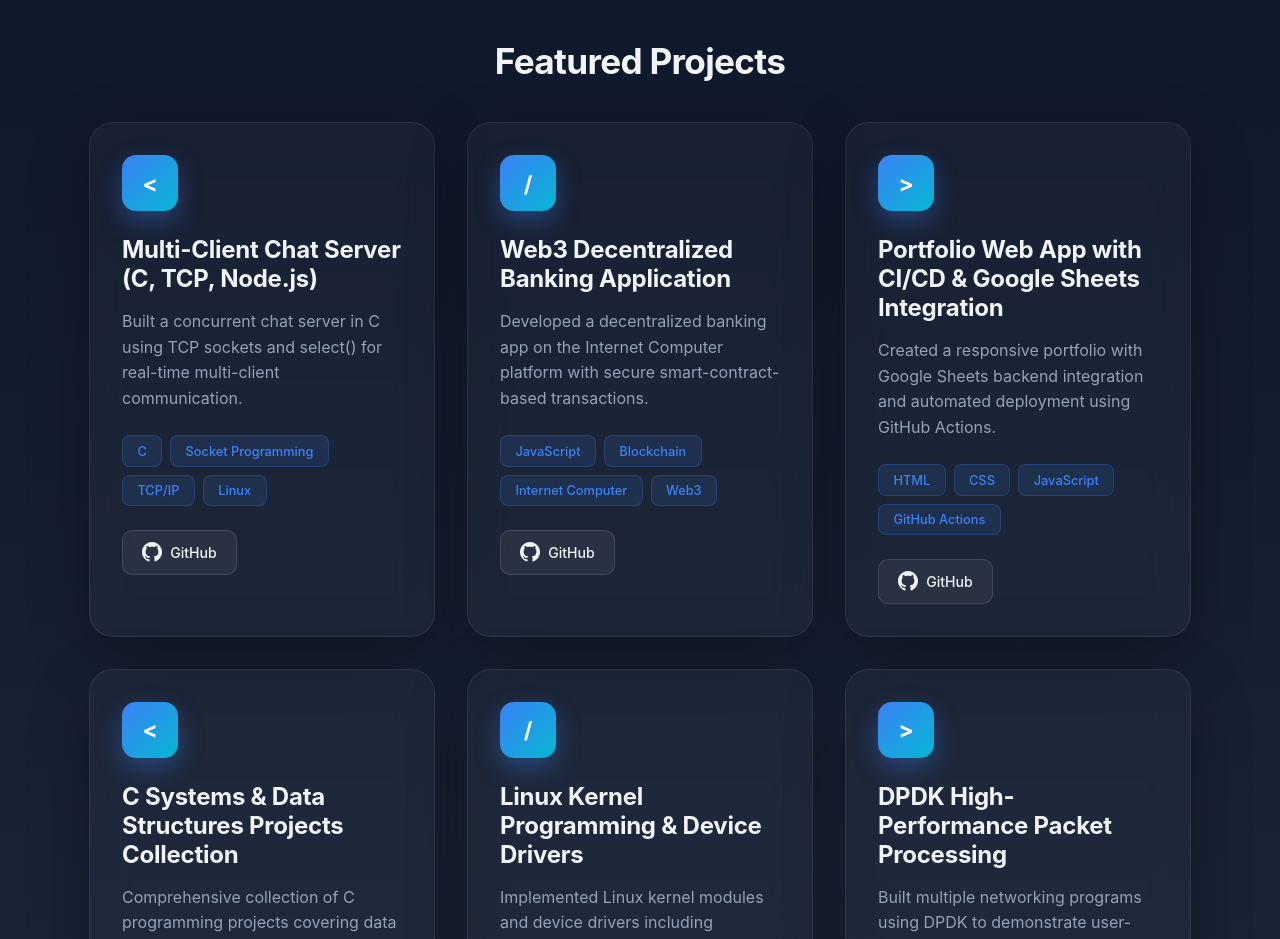
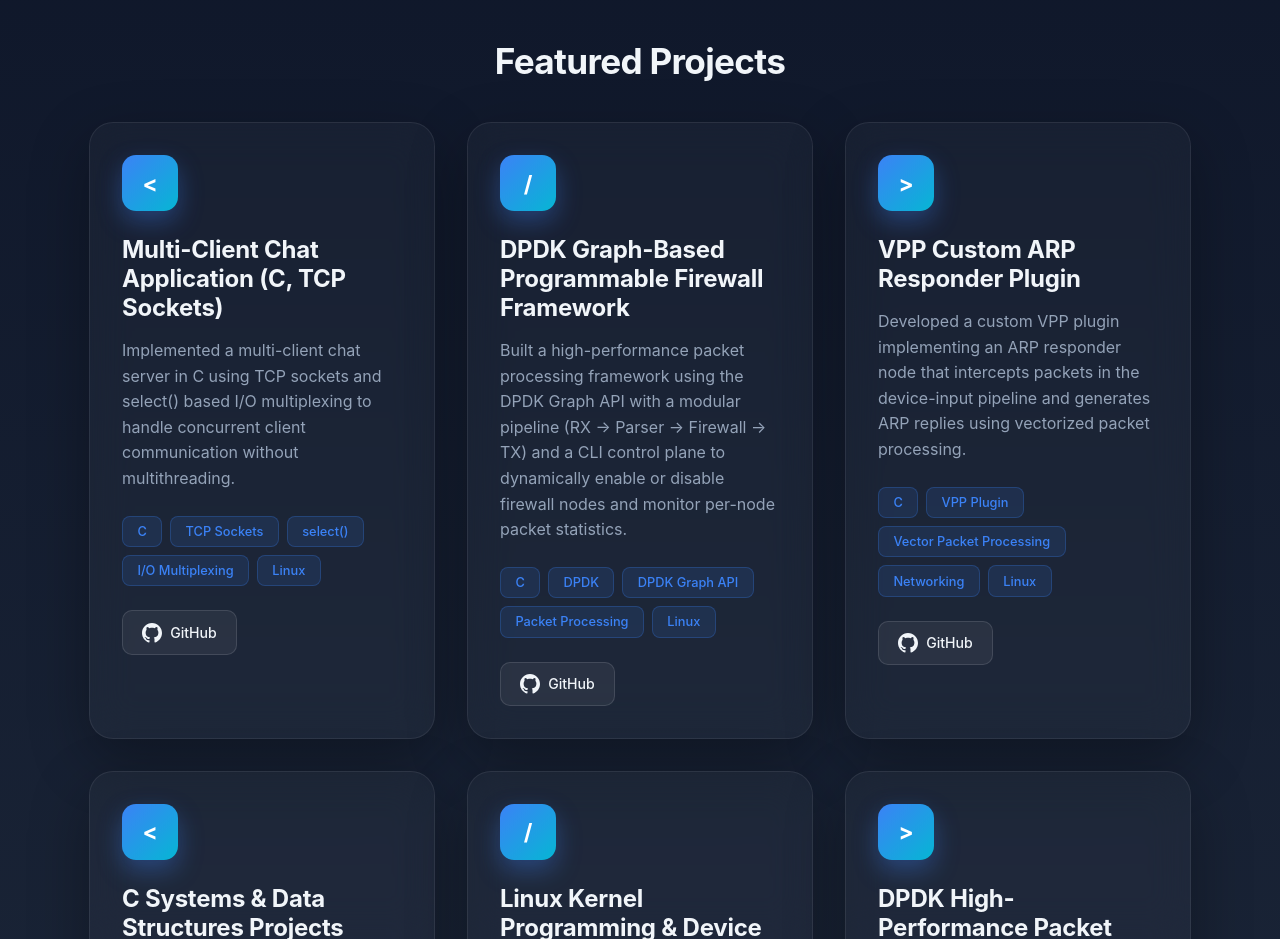
Before and after one commit to harshraj1695/Portfolio, a React (Vite) app: page / in a window 1280 px wide. Shown: the part 1640-2579 px from the top of the page. Built offline with nearby package versions, Linux system fonts and the light colour scheme; no server answers.

Commit message:
updated the project section

```diff
--- a/src/components/Projects.tsx
+++ b/src/components/Projects.tsx
@@ -4,25 +4,25 @@ import './Projects.css';
 
 const projectsData: Project[] = [
  {
-    title: 'Multi-Client Chat Server (C, TCP, Node.js)',
+  title: 'Multi-Client Chat Application (C, TCP Sockets)',
   description:
-      'Built a concurrent chat server in C using TCP sockets and select() for real-time multi-client communication.',
-    techStack: ['C', 'Socket Programming', 'TCP/IP', 'Linux'],
+    'Implemented a multi-client chat server in C using TCP sockets and select() based I/O multiplexing to handle concurrent client communication without multithreading.',
+  techStack: ['C', 'TCP Sockets', 'select()', 'I/O Multiplexing', 'Linux'],
   githubUrl: 'https://github.com/harshraj1695/TCP_chat_application',
 },
 {
-    title: 'Web3 Decentralized Banking Application',
+  title: 'DPDK Graph-Based Programmable Firewall Framework',
   description:
-      'Developed a decentralized banking app on the Internet Computer platform with secure smart-contract-based transactions.',
-    techStack: ['JavaScript', 'Blockchain', 'Internet Computer', 'Web3'],
-    githubUrl: 'https://github.com/harshraj1695/dbank',
+    'Built a high-performance packet processing framework using the DPDK Graph API with a modular pipeline (RX → Parser → Firewall → TX) and a CLI control plane to dynamically enable or disable firewall nodes and monitor per-node packet statistics.',
+  techStack: ['C', 'DPDK', 'DPDK Graph API', 'Packet Processing', 'Linux'],
+  githubUrl: 'https://github.com/harshraj1695/DPDK_For_Beginners/tree/main/dpdk-graph-fw',
 },
 {
-    title: 'Portfolio Web App with CI/CD & Google Sheets Integration',
+  title: 'VPP Custom ARP Responder Plugin',
   description:
-      'Created a responsive portfolio with Google Sheets backend integration and automated deployment using GitHub Actions.',
-    techStack: ['HTML', 'CSS', 'JavaScript', 'GitHub Actions'],
-    githubUrl: 'https://github.com/harshraj1695/portfolio-orchestration',
+    'Developed a custom VPP plugin implementing an ARP responder node that intercepts packets in the device-input pipeline and generates ARP replies using vectorized packet processing.',
+  techStack: ['C', 'VPP Plugin', 'Vector Packet Processing', 'Networking', 'Linux'],
+  githubUrl: 'https://github.com/harshraj1695/VPP_For_Beginners/tree/main/plugins/myarp',
 },
   {
   title: 'C Systems & Data Structures Projects Collection',
```
Lines whose indentation alone changed are shown as unchanged.
